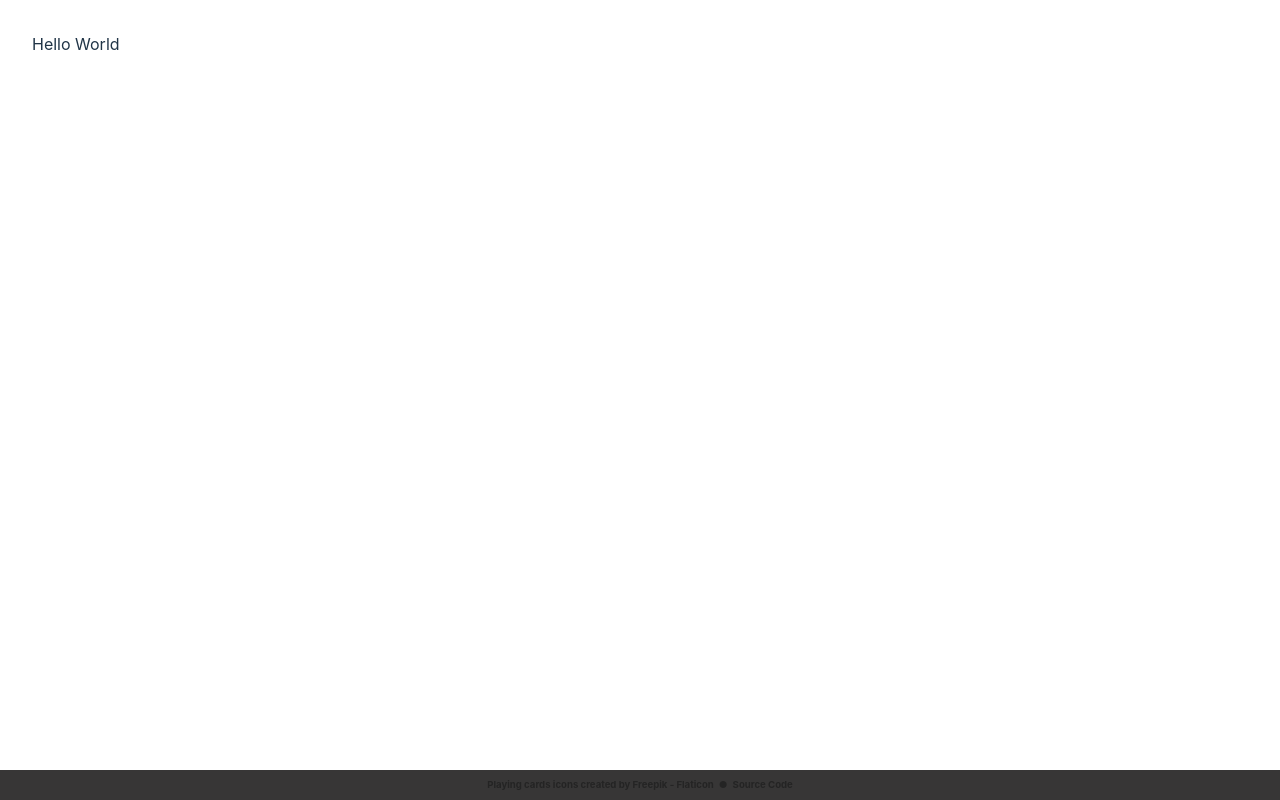
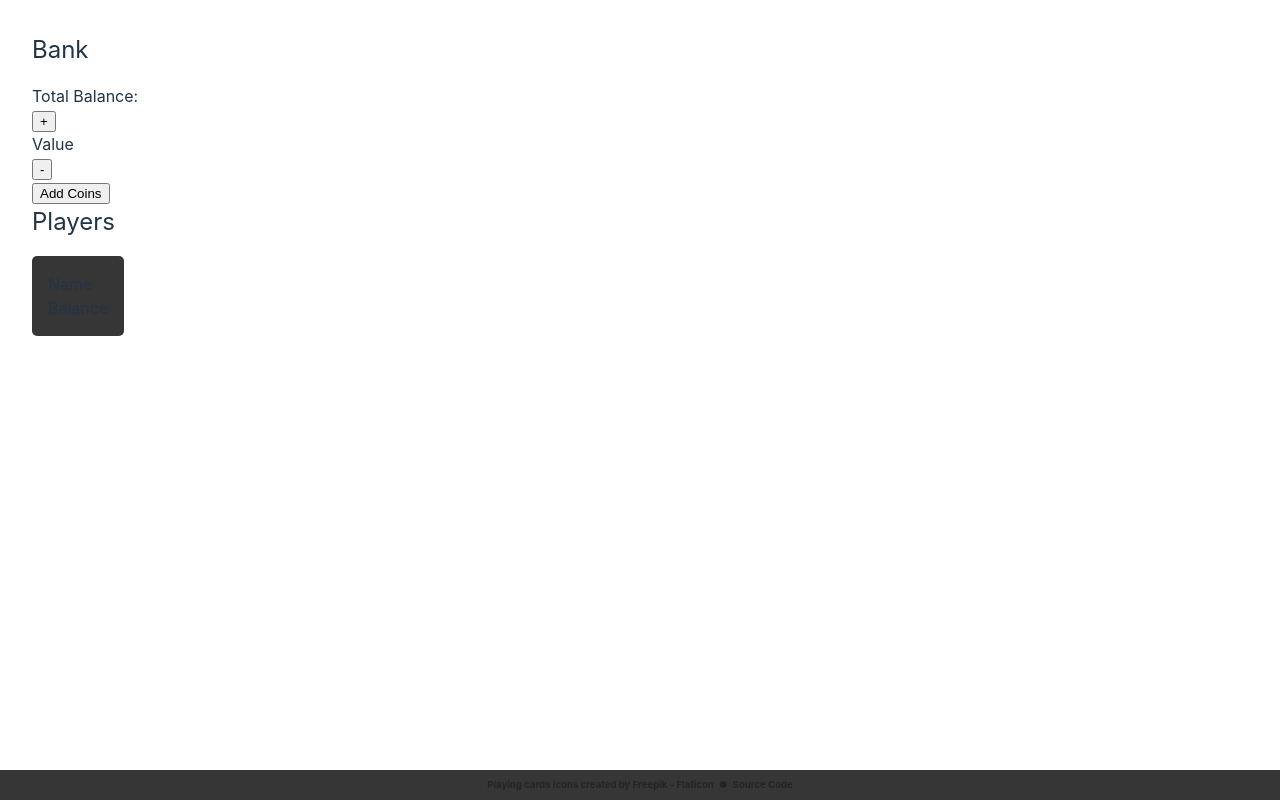
Before and after one commit to SturmEnte/flush-factory-interface, a Svelte app: page / in a window 1280 px wide. Built offline with nearby package versions, Linux system fonts and the light colour scheme.

Commit message:
Added components of a game

```diff
--- a/src/App.svelte
+++ b/src/App.svelte
@@ -1,8 +1,9 @@
 <script lang="ts">
+	import Game from "./lib/Game.svelte";
 </script>
 
 <div id="wrapper">
-	<main>Hello World</main>
+	<main><Game /></main>
 
 	<footer>
 		<a href="https://www.flaticon.com/free-icons/playing-cards" title="playing cards icons" target="_blank">Playing cards icons created by Freepik - Flaticon</a>
--- a/src/app.css
+++ b/src/app.css
@@ -1,7 +1,9 @@
 :root {
 	--padding: 2rem;
+	--padding-small: 1rem;
 	--scrollbar-width: 10px;
 	--footer-height: 30px;
+	--border-radius: 5px;
 
 	--primary-dark: #242424;
 	--secondary-dark: rgb(55, 54, 54);
--- /dev/null
+++ b/src/lib/Coin.svelte
@@ -0,0 +1,7 @@
+<script lang="ts"></script>
+
+<div id="coin">
+	<button>+</button>
+	<div id="value">Value</div>
+	<button>-</button>
+</div>
--- /dev/null
+++ b/src/lib/Game.svelte
@@ -0,0 +1,29 @@
+<script lang="ts">
+	import Player from "./Player.svelte";
+	import Coin from "./Coin.svelte";
+</script>
+
+<div id="game">
+	<div class="title">Bank</div>
+	<div id="bank">Total Balance:</div>
+	<div id="coins">
+		<Coin />
+		<button>Add Coins</button>
+	</div>
+	<div class="title">Players</div>
+	<div id="players">
+		<Player />
+	</div>
+</div>
+
+<style>
+	.title {
+		font-size: 1.5rem;
+		margin-bottom: var(--padding-small);
+	}
+
+	#players,
+	#bank {
+		width: 100%;
+	}
+</style>
--- /dev/null
+++ b/src/lib/Player.svelte
@@ -0,0 +1,16 @@
+<script lang="ts"></script>
+
+<div id="player">
+	<div>Name</div>
+	<div>Balance</div>
+</div>
+
+<style>
+	#player {
+		background: var(--secondary-dark);
+		width: fit-content;
+		box-sizing: border-box;
+		padding: var(--padding-small);
+		border-radius: var(--border-radius);
+	}
+</style>
```
